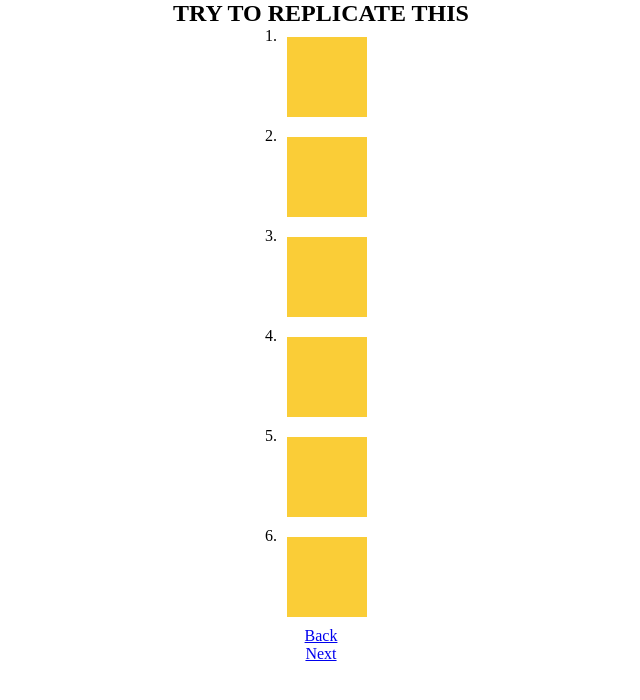
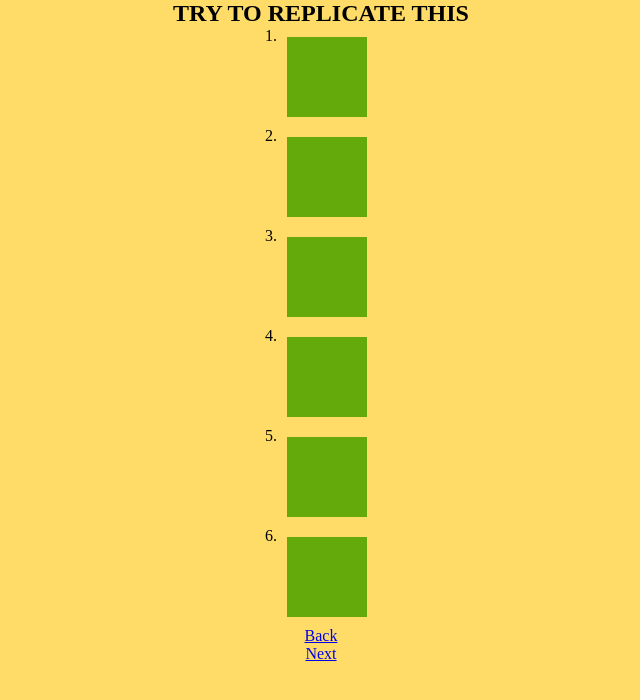
Before and after one commit to prafull-t/css-handson-5, a plain HTML site: page index2.html in a window 1280 px wide. Shown: the whole page, without its empty margins (319-959 px from the left). Drawn offline with Linux system fonts and the light colour scheme.

Commit message:
second commit

```diff
--- a/index2.html
+++ b/index2.html
@@ -7,7 +7,7 @@
     <title>Document</title>
     <link rel="stylesheet" href="./style.css">
 </head>
-<body>
+<body class="yellow">
     <div class="flex">
         <h2>TRY TO REPLICATE THIS</h2>
       <div class="row-flex"><p>1.</p> <div class="box1"></div></div>
--- a/style.css
+++ b/style.css
@@ -170,7 +170,7 @@
 {
     height: 80px;
     width: 80px;
-    background-color: rgb(250, 205, 55);
+    background-color: rgb(101, 170, 11);
     margin: 10px;
 }
 
@@ -367,3 +367,8 @@ animation: car 2s infinite alternate linear;
     left: 52%;
     animation: car 2s infinite alternate linear;
 }
+
+.yellow
+{
+    background-color: rgb(255, 220, 103);
+}
```
Also changed, not shown: index.html (+1 -1 lines).
